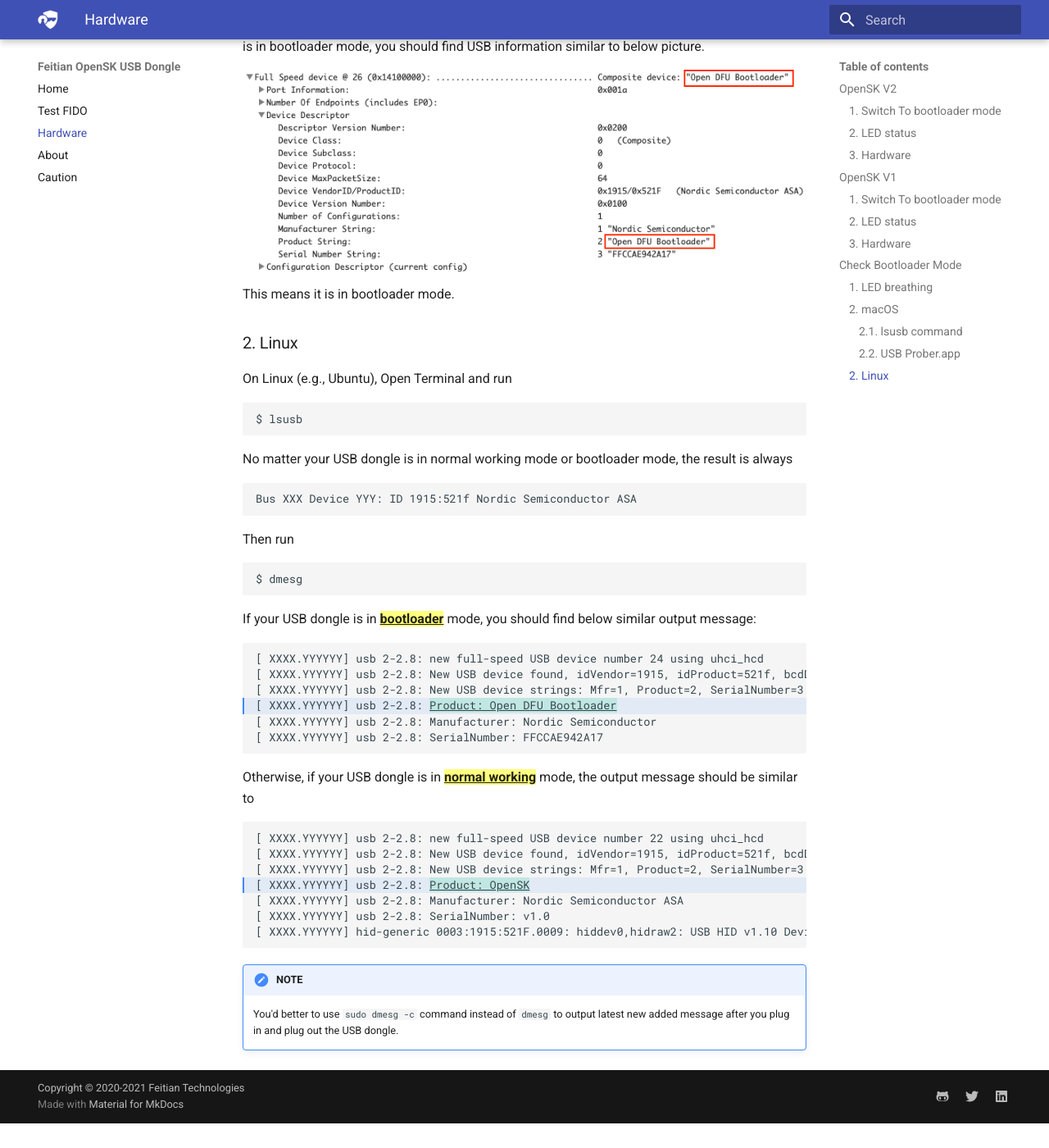
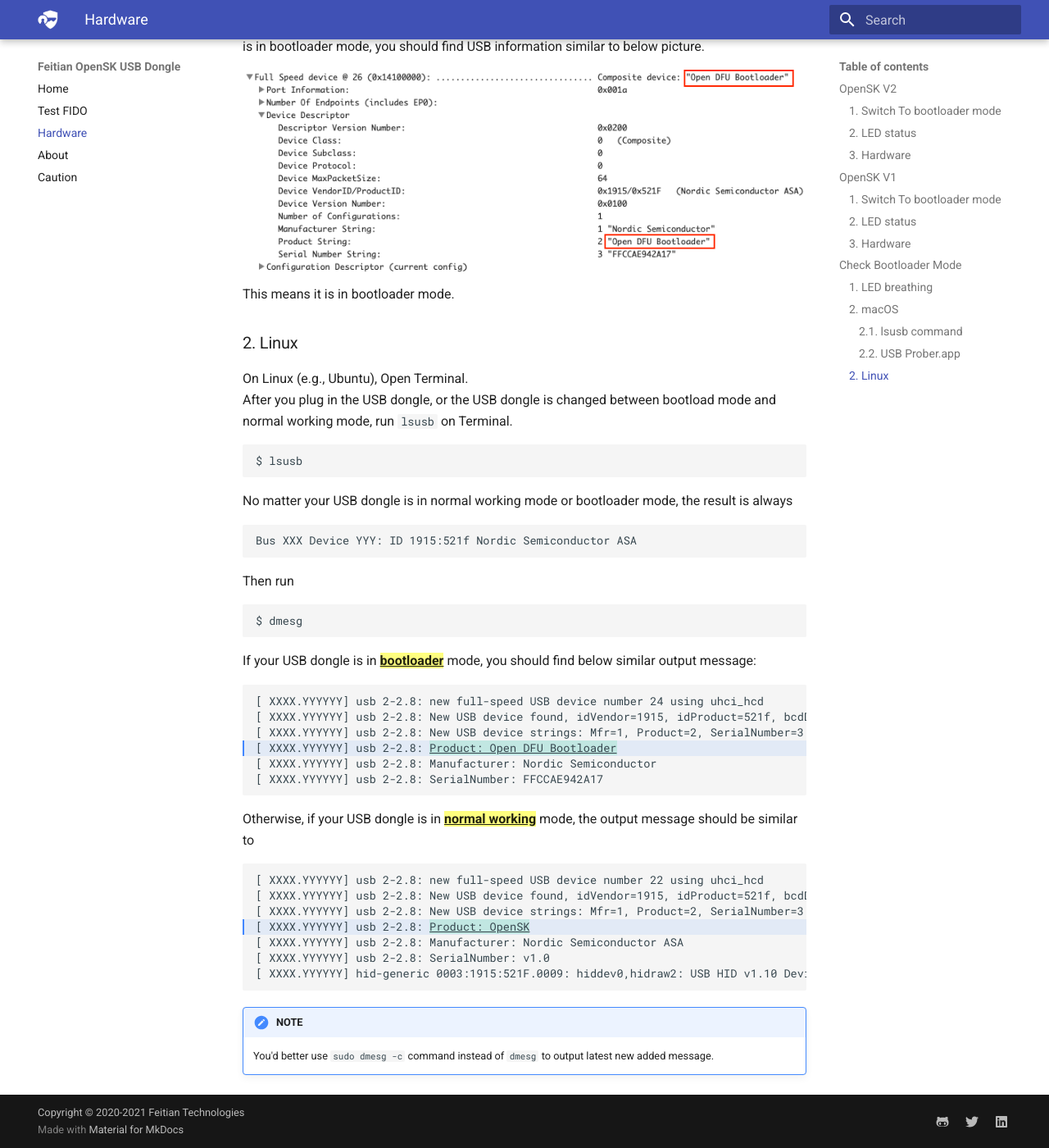
Before and after one commit to FeitianTech/OpenSK_USB, an MkDocs documentation site: the page built from docs/hardware.md, in a window 1280 px wide and 1400 px high, scrolled down 3325 px. Shown: the whole window at 82% size. Built offline with MkDocs 1.6.1 and Material for MkDocs 9.7.7, drawn with Linux system fonts in a browser that asks for light colours; before the commit the page ends 4695 px from its top, so only the background shows below that.

Commit message:
Fix typo

````diff
--- a/docs/hardware.md
+++ b/docs/hardware.md
@@ -84,7 +84,9 @@ On macOS, if you have USB Prober.app installed, run this app. If you have OpenSK
 <img alt="OpenSK bootloader mode" src="../images/bootloader_opensk.png" width="900px">
 This means it is in bootloader mode.
 ###2. Linux
-On Linux (e.g., Ubuntu), Open Terminal and run
+On Linux (e.g., Ubuntu), Open Terminal.
+After you plug in the USB dongle, or the USB dongle is changed between bootload mode and normal working mode, run `lsusb` on Terminal.
+
 ```
 $ lsusb
 ```
@@ -118,4 +120,4 @@ Otherwise, if your USB dongle is in ^^**==normal working==**^^ mode, the output
 [ XXXX.YYYYYY] hid-generic 0003:1915:521F.0009: hiddev0,hidraw2: USB HID v1.10 Device [Nordic Semiconductor ASA {++OpenSK++}] on usb-0000:00:1d.0-2.8/input0
 ```
 !!! note "NOTE"
-    You'd better to use `sudo dmesg -c` command instead of `dmesg` to output latest new added message after you plug in and plug out the USB dongle.
+    You'd better use `sudo dmesg -c` command instead of `dmesg` to output latest new added message.
````
